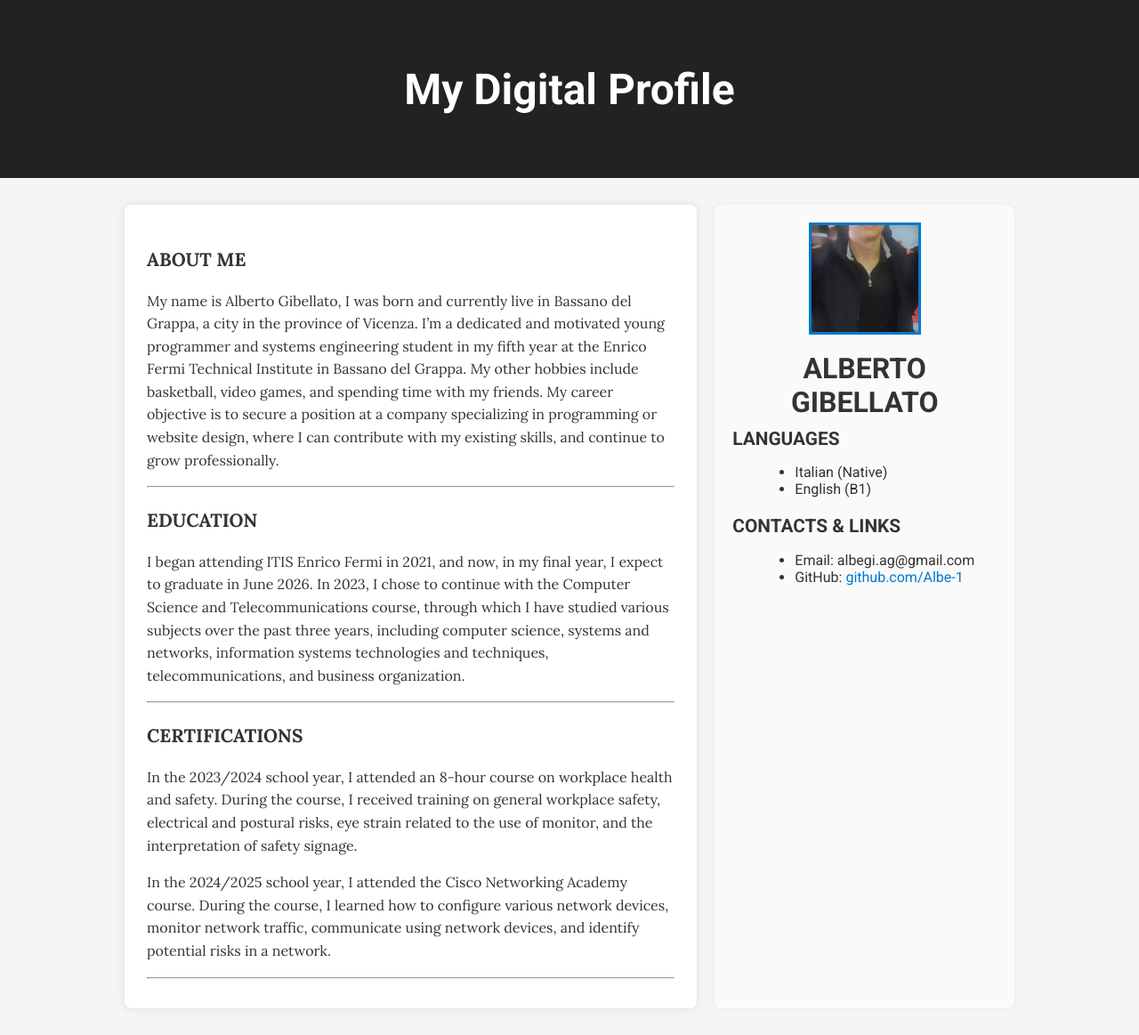
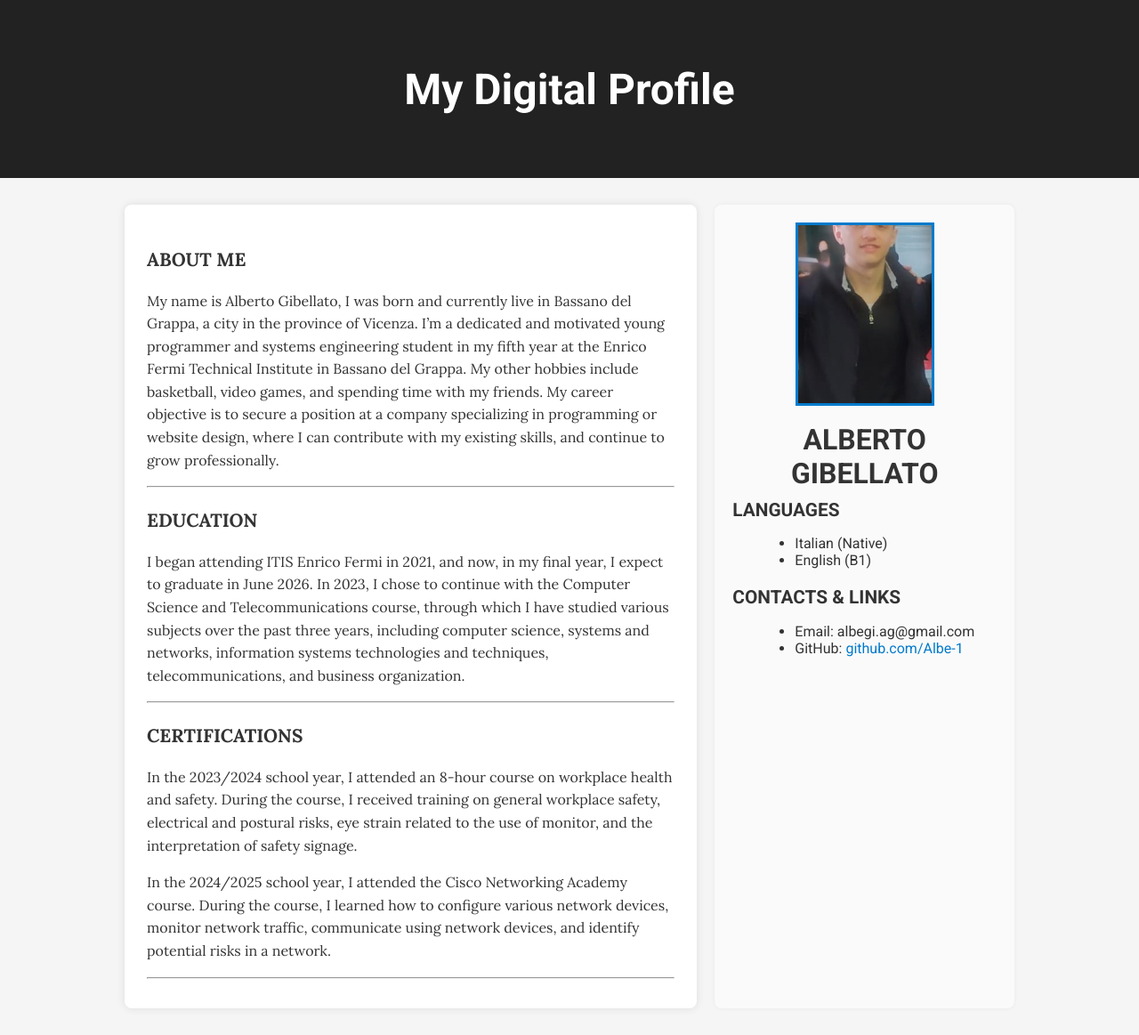
Before and after one commit to Albe-1/GibellatoDigitalProfile.github.io, a Jekyll site: the page built from index.md, in a window 1280 px wide. Shown: the whole page at 89% size. Built offline with Jekyll 4.4.1, drawn with Linux system fonts in a browser that asks for light colours.

Commit message:
Update default.html

```diff
--- a/_layouts/default.html
+++ b/_layouts/default.html
@@ -57,8 +57,8 @@
       text-align: center;
     }
     .profile-img {
-      width: 120px;
-      height: 120px;
+      width: 150px;
+      height: 200px;
       object-fit: cover;
       margin-bottom: 15px;
       border: 3px solid #007acc;
```
